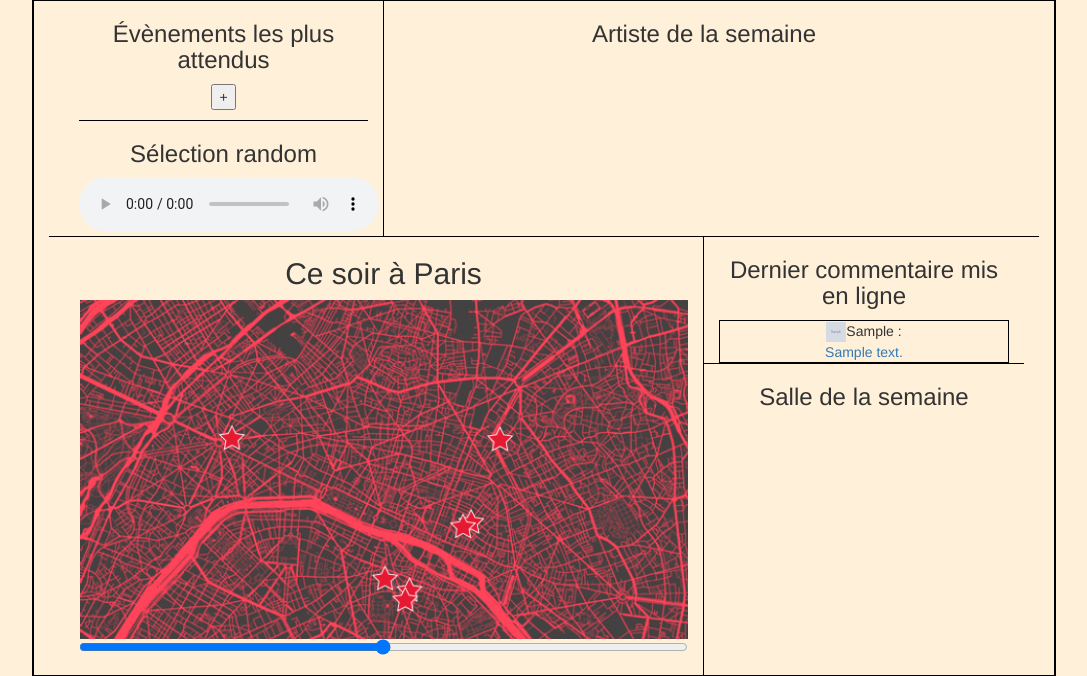
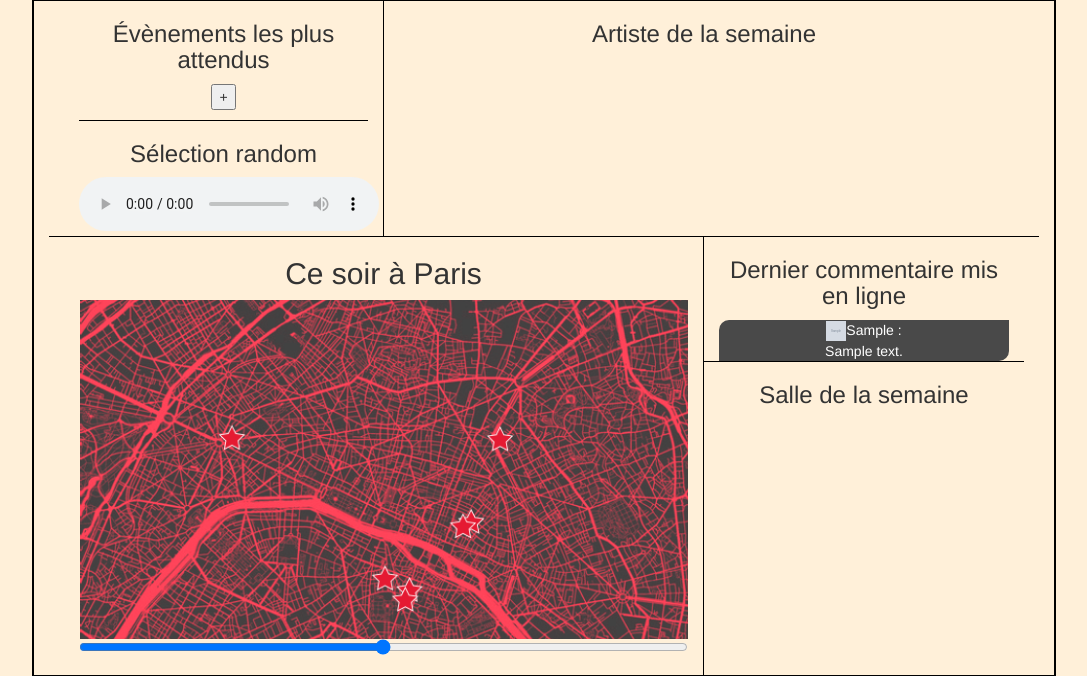
Before and after one commit to calypso4444/match-up-miage, a PHP site: page / in a window 1280 px wide. Shown: the part 288-964 px from the top of the page, without its empty margins (96-1183 px from the left). Run offline with PHP 8.4, Linux system fonts and the light colour scheme; tables that the repository leaves empty or names only in its code hold one stand-in row (values such as "Sample post"); grey boxes marked "Sample" are stand-in pictures.

Commit message:
mise en forme des fenetres de commentaires par contre je n'arrive pas a reduire le bouton de facon harmonieuse

```diff
--- a/vue/Page/index.php
+++ b/vue/Page/index.php
@@ -46,21 +46,23 @@
 
     <aside class="col-lg-4" style="border-bottom: solid black 1px">
         <p><h3>Dernier commentaire mis en ligne</h3> <p>
-        <div id='commentaire'>
+        <div id='texteCommentaire'>
             <?php
             //on affiche le dernier commentaire, cad celui des deux qui n'est pas null ou rien si il n'y a pas de commentaires dans la bdd
             if ($vars['dernierCommentaireArtiste'] !== null) {
                 echo "<img src=\"";
                 echo $vars['dernierCommentaireArtiste']['avatar'];
-                echo "\">";
+                echo "\"> ";
                 echo $vars ['dernierCommentaireArtiste'] ['pseudo'] . " : ";
                 echo "<a href='artiste.php?tmp=" . $vars['dernierCommentaireArtiste']['cible'] . "'>" . $vars['dernierCommentaireArtiste']['texteCommentaireArtiste'] . "</a>";
+                echo"</br>";
             } else if ($vars['dernierCommentaireSalle'] !== null) {
                 echo "<img src=\"";
                 echo $vars['dernierCommentaireSalle']['avatar'];
                 echo "\">";
                 echo $vars ['dernierCommentaireSalle'] ['pseudo'] . " : </br> ";
                 echo "<a href='salle.php?tmp=" . $vars['dernierCommentaireSalle']['cible'] . "'>" . $vars['dernierCommentaireSalle']['texteCommentaireSalle'] . "</a>";
+                echo"</br>";
             } else {
                 echo"</br>";
             }
--- a/web/style/style.css
+++ b/web/style/style.css
@@ -100,7 +100,7 @@ img{
     width :100%;
 }
 
-div#commentaire img{
+div#texteCommentaire img{
     height:20px;
     width :20px;
 }
@@ -122,3 +122,20 @@ ul{
 div#menuConnexion img{
     max-height: 150px;
 }
+
+div#texteCommentaire{
+    background-color: #494949;
+    border-radius: 10px 0;
+    color:white;
+
+}
+
+div#texteCommentaire a {
+    text-decoration: none;
+    color:white;
+}
+
+div#texteCommentaire form {
+    text-align: right;
+    height:10px;
+}
```
Also changed, not shown: vue/Page/artiste.php (+5 -3 lines), vue/Page/salle.php (+5 -4 lines).
